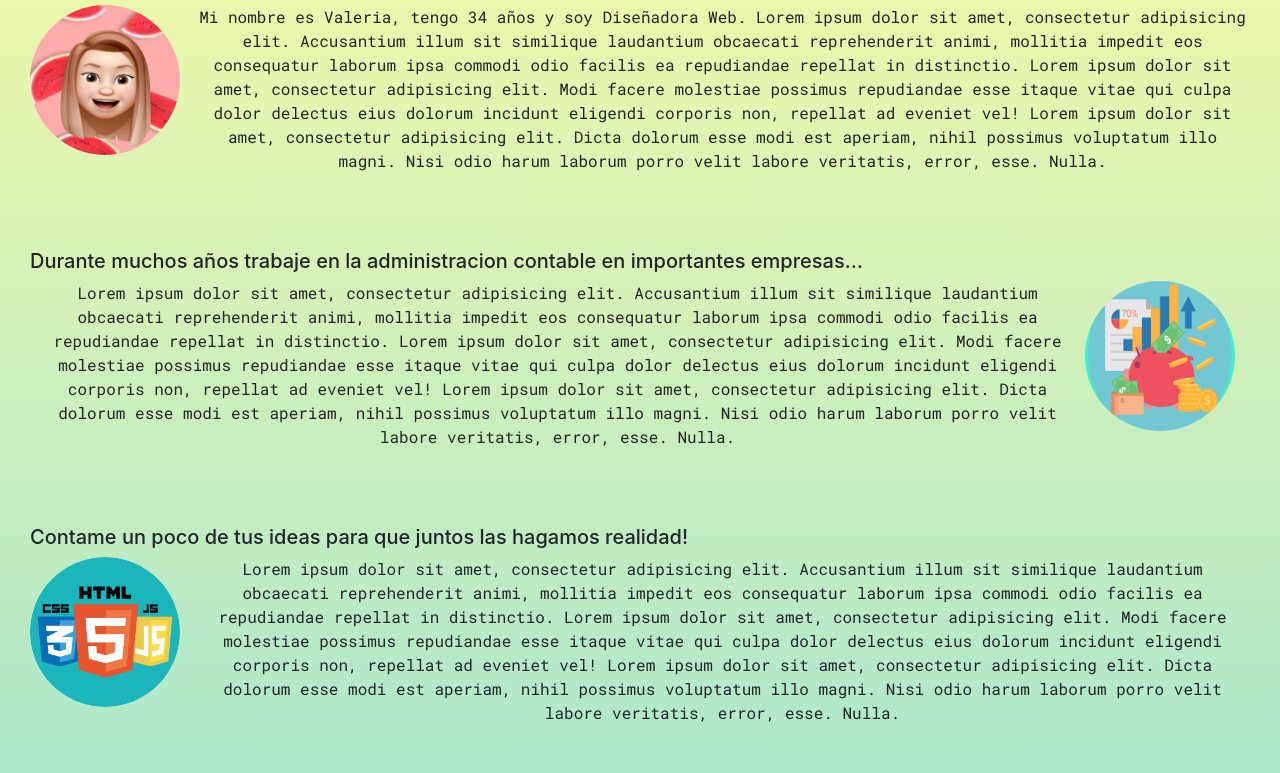
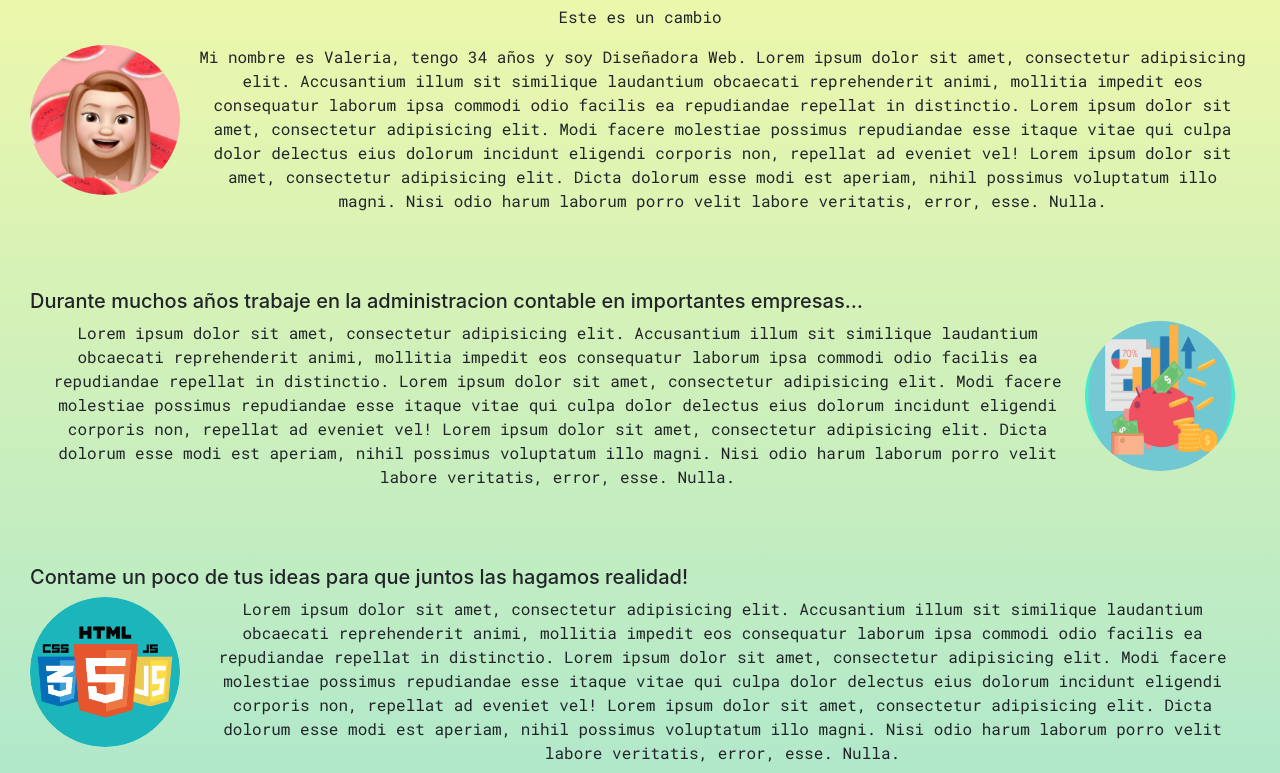
Before and after one commit to Valeria-Ayala/Desafio_15, a plain HTML site: page Hola.html in a window 1280 px wide. Shown: the part 179-952 px from the top of the page. Drawn offline with nearby package versions, Linux system fonts and the light colour scheme.

Commit message:
Cambio realizado en GitHub.

```diff
--- a/Hola.html
+++ b/Hola.html
@@ -45,6 +45,7 @@
 		<div class="infoHola">
 			<h1>Hola!</h1>
 			<h2 class="holaTitulo">Te cuento un poco de mi historia…</h2>
+			<p> Este es un cambio<P>
 			<img src="multimedia/Hola.jpg" align="left" alt="Bienvenida">
 			<p>
 				Mi nombre es Valeria, tengo 34 años y soy Diseñadora Web. Lorem ipsum dolor sit amet, consectetur adipisicing elit. Accusantium illum sit similique laudantium obcaecati reprehenderit animi, mollitia impedit eos consequatur laborum ipsa commodi odio facilis ea repudiandae repellat in distinctio. Lorem ipsum dolor sit amet, consectetur adipisicing elit. Modi facere molestiae possimus repudiandae esse itaque vitae qui culpa dolor delectus eius dolorum incidunt eligendi corporis non, repellat ad eveniet vel! Lorem ipsum dolor sit amet, consectetur adipisicing elit. Dicta dolorum esse modi est aperiam, nihil possimus voluptatum illo magni. Nisi odio harum laborum porro velit labore veritatis, error, esse. Nulla.
```
